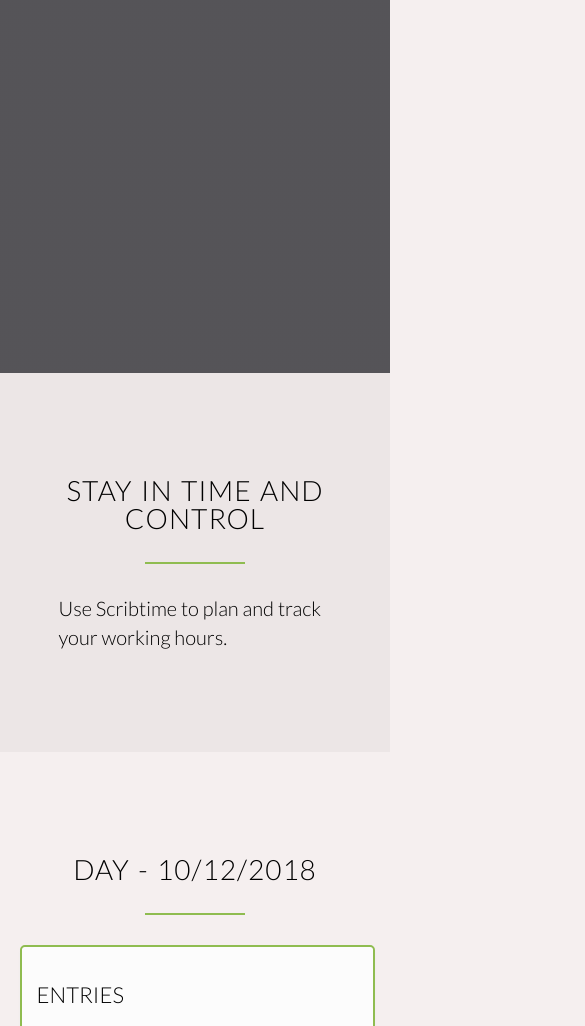
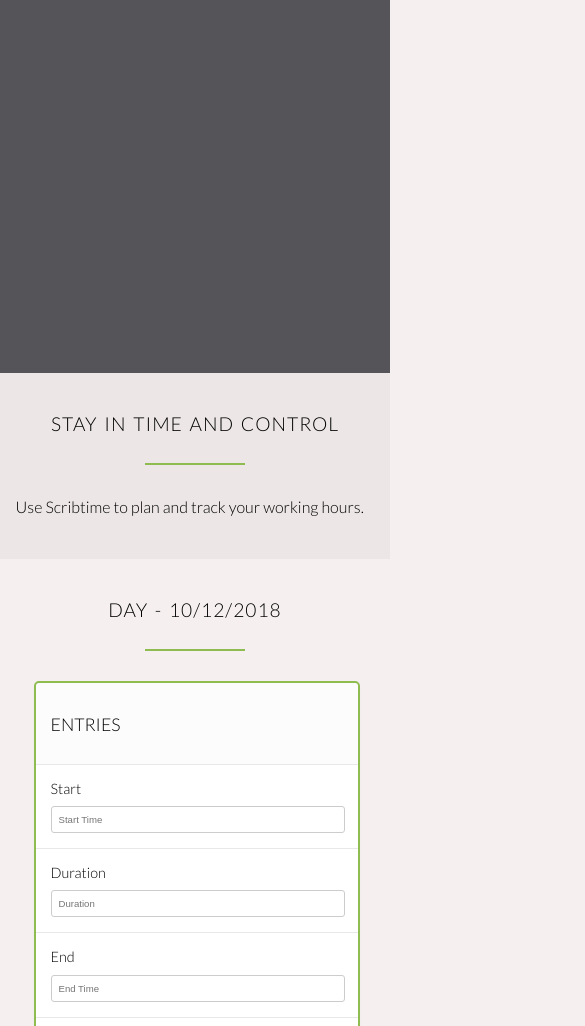
Before and after one commit to scribtime/scribtime.github.io, a plain HTML site: page index.html in a window 390 px wide. Shown: the part 511-1537 px from the top of the page, 585 px wide, since content can reach past the window. Drawn offline with nearby package versions, Linux system fonts and the light colour scheme.

Commit message:
improve responsiveness

```diff
--- a/index.html
+++ b/index.html
@@ -11,6 +11,7 @@
   <link rel="stylesheet" href="https://unpkg.com/ionicons@4.4.4/dist/css/ionicons.min.css">
   <link rel="stylesheet" href="vendors/css/grid.css">
   <link rel="stylesheet" type="text/css" media="screen" href="resources/css/main.css" />
+  <link rel="stylesheet" type="text/css" href="resources/css/queries.css" />
 
 </head>
 
--- /dev/null
+++ b/resources/css/queries.css
@@ -0,0 +1,48 @@
+/* Big tablets to 1200px (widths smaller than the 1140px row) */
+@media only screen and (max-width: 1200px) {
+
+  body { font-size: 18px }
+  section { padding: 60px 0; }
+
+  .hero-text-box {
+    box-sizing: border-box;
+    width: 100%;
+    padding: 0 2%;
+  }
+
+  .row { padding: 0 2%; }
+
+}
+
+/* Small phones to small tablets: from 480px - 767px */
+@media only screen and (max-width: 767px) {
+
+  body { font-size: 16px; }
+  section { padding: 30px 0; }
+
+  h1 { font-size: 160%; }
+  h2 { font-size: 120%; }
+
+  .long-copy {
+    width: 100%;
+    margin-left: 0%;
+  }
+
+  .col {
+    width: 100%;
+    margin: 0 0 4% 0;
+  }
+
+  .row,
+  .hero-text-box {
+    box-sizing: border-box;
+    padding: 0 4%;
+  }
+
+}
+
+/* Small phones: from 0 - 480px */
+@media only screen and (max-width: 480px) {
+
+  section { padding: 25px 0; }
+}
--- a/resources/js/main.js
+++ b/resources/js/main.js
@@ -65,15 +65,19 @@ new Vue({
       var durationEntryMoment = moment.duration(this.durationEntry);
 
       if (_.trim(this.startEntry) !== '' && startEntryMoment.isValid() && _.trim(this.durationEntry) !== '' && durationEntryMoment.isValid()) {
+
         this.startPlan = startEntryMoment.format(moment.HTML5_FMT.TIME);
         this.durationPlan = durationEntryMoment.format(moment.HTML5_FMT.TIME, {
           trim: false
         });
         this.endPlan = startEntryMoment.add(durationEntryMoment).format(moment.HTML5_FMT.TIME);
+
       } else if (startEntryMoment.isValid()) {
+
         this.startPlan = startEntryMoment.format(moment.HTML5_FMT.TIME);
         this.durationPlan = '--:--';
         this.endPlan = '--:--';
+
       }
 
     },
```
